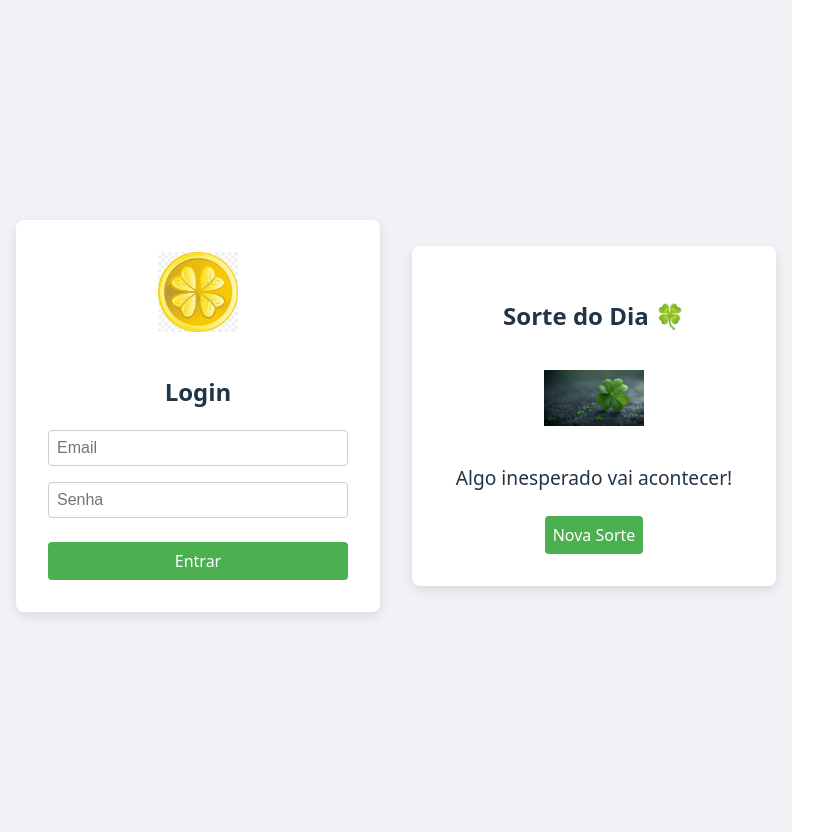
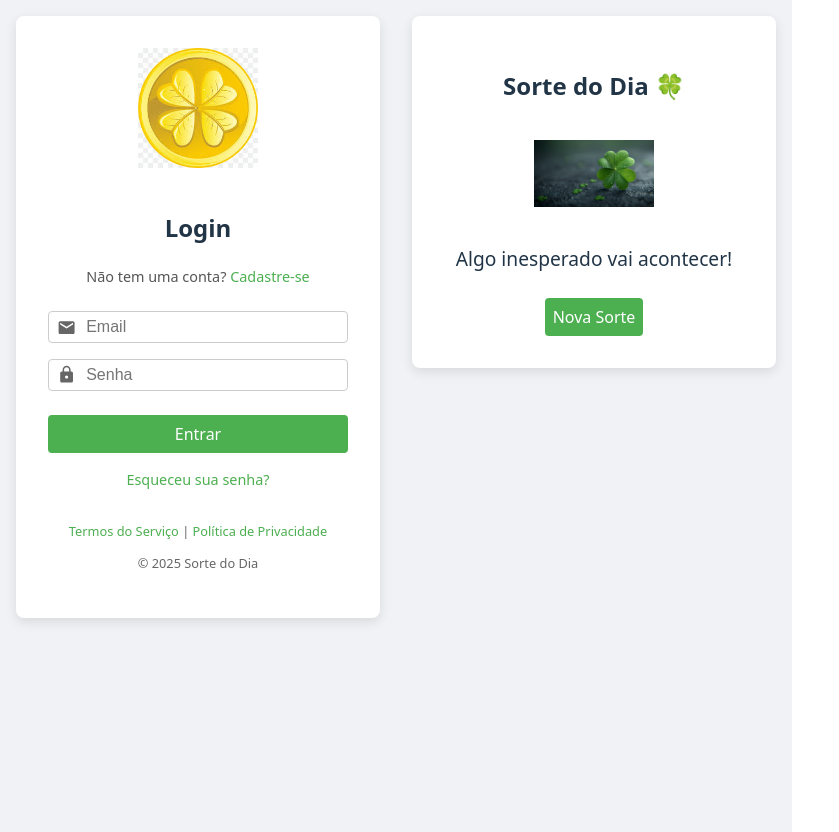
Before and after one commit to devoliveiracaetano/sorteioDoDia, a React (Vite) app: page / in a window 1280 px wide. Shown: the whole page, without its empty margins (0-839 px from the left). Built offline with nearby package versions, Linux system fonts and the light colour scheme.

Commit message:
Refatoração tela login

```diff
--- a/package.json
+++ b/package.json
@@ -13,6 +13,7 @@
     "lucide-react": "^0.542.0",
     "react": "^19.1.1",
     "react-dom": "^19.1.1",
+    "react-icons": "^5.5.0",
     "react-router-dom": "^7.8.2"
   },
   "devDependencies": {
--- a/src/components/Login.jsx
+++ b/src/components/Login.jsx
@@ -1,7 +1,8 @@
 import { useState } from "react";
 import { useNavigate } from "react-router-dom";
+import { MdEmail, MdLock } from "react-icons/md"; // Ícones
 import trevoImg from "../assets/trevo.jpg";
-import jogarImg from "../assets/jogar.png"; // Imagem de incentivo
+import jogarImg from "../assets/jogar.png";
 
 export default function Login() {
   const [email, setEmail] = useState("");
@@ -11,7 +12,6 @@ export default function Login() {
 
   function generateSorte() {
     const frases = [
-      "Hoje é seu dia de sorte!",
       "Acredite e coisas boas virão!",
       "Sorte e alegria estão no ar!",
       "Um número da sorte: " + Math.floor(Math.random() * 100 + 1),
@@ -26,17 +26,25 @@ export default function Login() {
     navigate("/dashboard");
   };
 
-  const handleNovaSorte = () => {
-    setSorte(generateSorte());
-  };
-
   return (
     <div style={styles.container}>
       {/* Cartão de Login */}
       <div style={styles.card}>
-        <img src={trevoImg} alt="Trevo" style={styles.image} />
+        <img src={trevoImg} alt="Trevo" style={styles.logo} />
         <h2>Login</h2>
+
+        {/* Não tem conta */}
+        <p style={styles.smallText}>
+          Não tem uma conta?{" "}
+          <a href="/register" style={styles.link}>
+            Cadastre-se
+          </a>
+        </p>
+
         <form onSubmit={handleLogin} style={styles.form}>
+          {/* Input Email com ícone */}
+          <div style={styles.inputGroup}>
+            <MdEmail style={styles.icon} />
             <input
               type="email"
               placeholder="Email"
@@ -45,6 +53,11 @@ export default function Login() {
               style={styles.input}
               required
             />
+          </div>
+
+          {/* Input Senha com ícone */}
+          <div style={styles.inputGroup}>
+            <MdLock style={styles.icon} />
             <input
               type="password"
               placeholder="Senha"
@@ -53,18 +66,43 @@ export default function Login() {
               style={styles.input}
               required
             />
+          </div>
+
           <button type="submit" style={styles.button}>
             Entrar
           </button>
         </form>
+
+        {/* Link de esqueci senha */}
+        <div style={styles.links}>
+          <p>
+            <a href="/forgot-password" style={styles.link}>
+              Esqueceu sua senha?
+            </a>
+          </p>
+        </div>
+
+        {/* Footer */}
+        <footer style={styles.footer}>
+          <p>
+            <a href="/terms" style={styles.link}>
+              Termos do Serviço
+            </a>{" "}
+            |{" "}
+            <a href="/privacy" style={styles.link}>
+              Política de Privacidade
+            </a>
+          </p>
+          <p>© {new Date().getFullYear()} Sorte do Dia</p>
+        </footer>
       </div>
 
       {/* Cartão Sorte do Dia */}
-      <div style={styles.sorteCard}>
+      <div style={styles.card}>
         <h2>Sorte do Dia 🍀</h2>
         <img src={jogarImg} alt="Jogar" style={styles.sorteImage} />
         <p style={styles.sorteText}>{sorte}</p>
-        <button onClick={handleNovaSorte} style={styles.button}>
+        <button onClick={() => setSorte(generateSorte())} style={styles.button}>
           Nova Sorte
         </button>
       </div>
@@ -72,27 +110,34 @@ export default function Login() {
   );
 }
 
-// Estilos inline
-const styles = {
-  container: {
-    display: "flex",
-    justifyContent: "center",
-    alignItems: "center",
-    height: "100vh",
-    backgroundColor: "#f0f2f5",
-    gap: "2rem",
-    padding: "1rem",
-  },
-  card: {
+// Estilos
+const baseCard = {
   padding: "2rem",
   borderRadius: "8px",
   backgroundColor: "#fff",
   boxShadow: "0 4px 12px rgba(0,0,0,0.1)",
   textAlign: "center",
   width: "300px",
+};
+
+const styles = {
+  container: {
+    display: "flex",
+    justifyContent: "center",
+    alignItems: "flex-start",
+    minHeight: "100vh",
+    backgroundColor: "#f0f2f5",
+    gap: "2rem",
+    padding: "1rem",
+    flexWrap: "wrap", // Responsivo
   },
-  image: {
-    width: "80px",
+  card: {
+    ...baseCard,
+    flex: "1 1 300px",
+  },
+  logo: {
+    width: "120px",
+    height: "auto",
     marginBottom: "1rem",
   },
   form: {
@@ -100,10 +145,23 @@ const styles = {
     flexDirection: "column",
     gap: "1rem",
   },
+  inputGroup: {
+    display: "flex",
+    alignItems: "center",
+    border: "1px solid #ccc",
+    borderRadius: "4px",
+    padding: "0.3rem 0.5rem",
+    backgroundColor: "#fff",
+  },
+  icon: {
+    fontSize: "1.2rem",
+    color: "#666",
+    marginRight: "0.5rem",
+  },
   input: {
-    padding: "0.5rem",
-    borderRadius: "4px",
-    border: "1px solid #ccc",
+    flex: 1,
+    border: "none",
+    outline: "none",
     fontSize: "1rem",
   },
   button: {
@@ -116,20 +174,31 @@ const styles = {
     cursor: "pointer",
     marginTop: "0.5rem",
   },
-  sorteCard: {
-    padding: "2rem",
-    borderRadius: "8px",
-    backgroundColor: "#fff",
-    boxShadow: "0 4px 12px rgba(0,0,0,0.1)",
-    textAlign: "center",
-    width: "300px",
+  smallText: {
+    fontSize: "0.9rem",
+    margin: "0.5rem 0 1.5rem 0",
+    color: "#555",
+  },
+  links: {
+    marginTop: "1rem",
+    fontSize: "0.9rem",
+  },
+  link: {
+    color: "#4caf50",
+    textDecoration: "none",
+  },
+  footer: {
+    marginTop: "2rem",
+    fontSize: "0.8rem",
+    color: "#666",
   },
   sorteText: {
     fontSize: "1.2rem",
     margin: "1rem 0",
   },
   sorteImage: {
-    width: "100px",
+    width: "120px",
+    height: "auto",
     margin: "1rem 0",
   },
 };
```
Also changed, not shown: 1 other file (tests, documents, lock files or other folders). Lines whose indentation alone changed are shown as unchanged.
